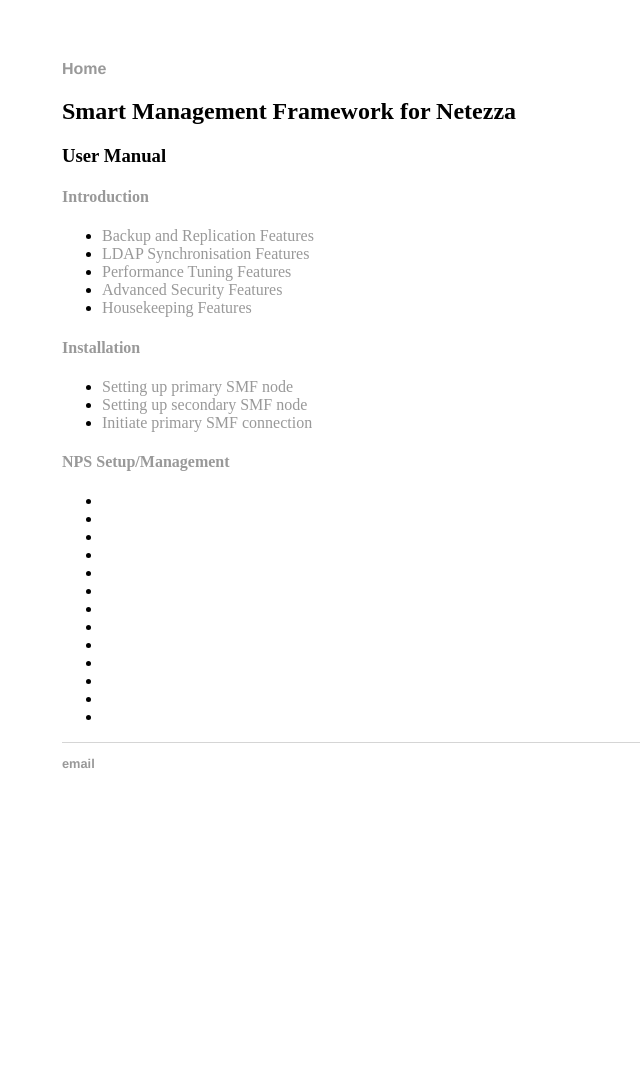
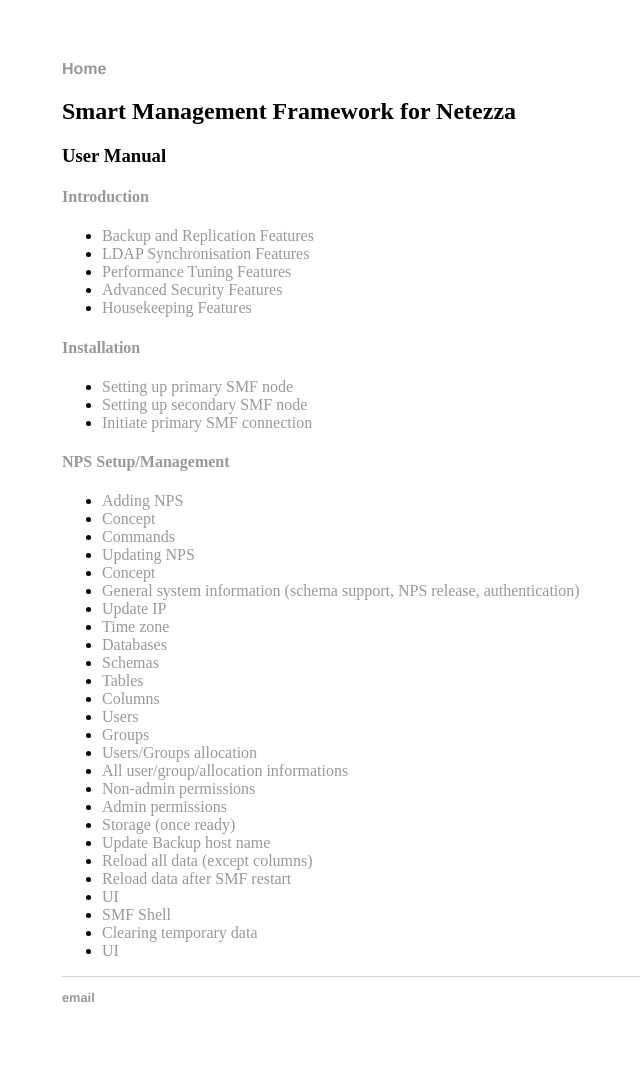
Before and after one commit to rhammett1/smf_dr_manual, a Jekyll site: the page built from manual/index.html, in a window 1280 px wide. Shown: the whole page, without its empty margins (130-770 px from the left). Built offline with Jekyll 4.4.1, drawn with Linux system fonts in a browser that asks for light colours; before the commit the page ends 900 px from its top, so only the background shows below that.

Commit message:
Update index.html

```diff
--- a/manual/index.html
+++ b/manual/index.html
@@ -21,32 +21,32 @@
 			</ul>
 			<h4> <a href="/manual/npssetup">NPS Setup/Management</a> </h4>
 			<ul>
-				<li> <a href="/manual/npssetup#npssetup1Adding NPS</a></li>
-				<li> <a href="/manual/npssetup#npssetup2Concept</a></li>
-				<li> <a href="/manual/npssetup#npssetup3Commands </a></li>
-				<li> <a href="/manual/npssetup#npssetup4Updating NPS </a></li>
-				<li> <a href="/manual/npssetup#npssetup5Concept </a></li>
-				<li> <a href="/manual/npssetup#npssetup6General system information (schema support, NPS release, authentication)  </a></li>
-				<li> <a href="/manual/npssetup#npssetup7Update IP  </a></li>
-				<li> <a href="/manual/npssetup#npssetup8Time zone </a></li>
-				<li> <a href="/manual/npssetup#npssetup9Databases </a></li>
-				<li> <a href="/manual/npssetup#npssetup10Schemas </a></li>
-				<li> <a href="/manual/npssetup#npssetup11Tables </a></li>
-				<li> <a href="/manual/npssetup#npssetup12Columns </a></li>
-				<li> <a href="/manual/npssetup#npssetup13Users </a></li>
-				<li> <a href="/manual/npssetup#npssetup14Groups </a></li>
-				<li> <a href="/manual/npssetup#npssetup15Users/Groups allocation </a></li>
-				<li> <a href="/manual/npssetup#npssetup16All user/group/allocation informations </a></li>
-				<li> <a href="/manual/npssetup#npssetup17Non-admin permissions </a></li>
-				<li> <a href="/manual/npssetup#npssetup18Admin permissions </a></li>
-				<li> <a href="/manual/npssetup#npssetup19Storage (once ready) </a></li>
-				<li> <a href="/manual/npssetup#npssetup20Update Backup host name </a></li>
-				<li> <a href="/manual/npssetup#npssetup21Reload all data (except columns) </a></li>
-				<li> <a href="/manual/npssetup#npssetup22Reload data after SMF restart </a></li>
-				<li> <a href="/manual/npssetup#npssetup23UI </a></li>
-				<li> <a href="/manual/npssetup#npssetup24SMF Shell </a></li>
-				<li> <a href="/manual/npssetup#npssetup25Clearing temporary data </a></li>
-				<li> <a href="/manual/npssetup#npssetup26UI </a></li>
+			<li> <a href="/manual/npssetup#npssetup1">Adding NPS</a></li>
+			<li> <a href="/manual/npssetup#npssetup2">Concept</a></li>
+			<li> <a href="/manual/npssetup#npssetup3">Commands </a></li>
+			<li> <a href="/manual/npssetup#npssetup4">Updating NPS </a></li>
+			<li> <a href="/manual/npssetup#npssetup5">Concept </a></li>
+			<li> <a href="/manual/npssetup#npssetup6">General system information (schema support, NPS release, authentication)  </a></li>
+			<li> <a href="/manual/npssetup#npssetup7">Update IP  </a></li>
+			<li> <a href="/manual/npssetup#npssetup8">Time zone </a></li>
+			<li> <a href="/manual/npssetup#npssetup9">Databases </a></li>
+			<li> <a href="/manual/npssetup#npssetup10">Schemas </a></li>
+			<li> <a href="/manual/npssetup#npssetup11">Tables </a></li>
+			<li> <a href="/manual/npssetup#npssetup12">Columns </a></li>
+			<li> <a href="/manual/npssetup#npssetup13">Users </a></li>
+			<li> <a href="/manual/npssetup#npssetup14">Groups </a></li>
+			<li> <a href="/manual/npssetup#npssetup15">Users/Groups allocation </a></li>
+			<li> <a href="/manual/npssetup#npssetup16">All user/group/allocation informations </a></li>
+			<li> <a href="/manual/npssetup#npssetup17">Non-admin permissions </a></li>
+			<li> <a href="/manual/npssetup#npssetup18">Admin permissions </a></li>
+			<li> <a href="/manual/npssetup#npssetup19">Storage (once ready) </a></li>
+			<li> <a href="/manual/npssetup#npssetup20">Update Backup host name </a></li>
+			<li> <a href="/manual/npssetup#npssetup21">Reload all data (except columns) </a></li>
+			<li> <a href="/manual/npssetup#npssetup22">Reload data after SMF restart </a></li>
+			<li> <a href="/manual/npssetup#npssetup23">UI </a></li>
+			<li> <a href="/manual/npssetup#npssetup24">SMF Shell </a></li>
+				<li> <a href="/manual/npssetup#npssetup25">Clearing temporary data </a></li>
+			<li> <a href="/manual/npssetup#npssetup26">UI </a></li>
 			</ul>
 
 
```
